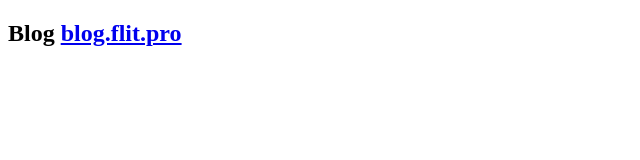
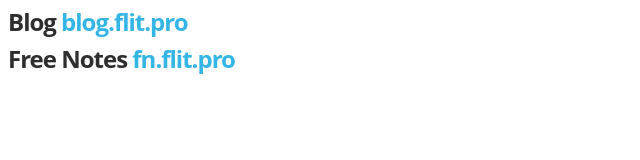
Before and after one commit to victormelnyk/flit, a plain HTML site: page index.html in a window 1280 px wide. Shown: the whole page, without its empty margins (0-640 px from the left). Drawn offline with Linux system fonts and the light colour scheme.

Commit message:
update index page

```diff
--- a/index.html
+++ b/index.html
@@ -4,8 +4,25 @@
   <meta charset="UTF-8">
   <title>Victor Melnyk</title>
   <meta name="viewport" content="width=device-width, initial-scale=1">
+<style>
+h2 {
+  letter-spacing: -1px;
+  color: #2E2E2E;
+  line-height: 1.15em;
+  margin: 0 0 0.4em 0;
+  font-family: "Open Sans", sans-serif;
+}
+a {
+  color: #33B5E5;
+  text-decoration: none;
+}
+a:hover {
+  text-decoration: underline;
+}
+</style>
 </head>
 <body>
   <h2>Blog <a href="http://blog.flit.pro">blog.flit.pro</a></h2>
+  <h2>Free Notes <a href="http://fn.flit.pro">fn.flit.pro</a></h2>
 </body>
 </html>
```
Lines whose indentation alone changed are shown as unchanged.
